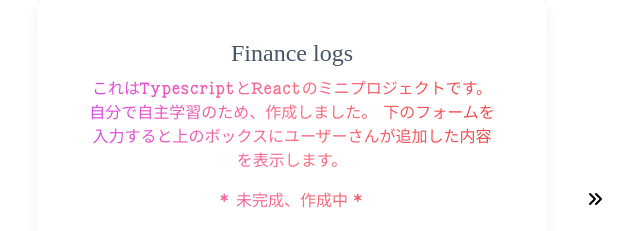
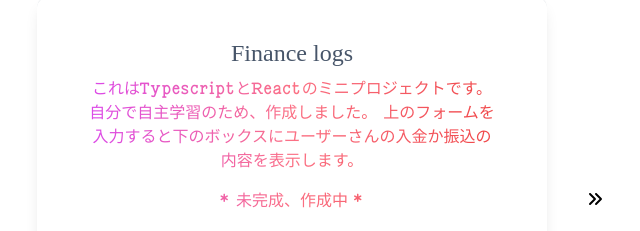
Before and after one commit to Kl0y2u2n8a/my-portfolio-jp, a Next.js app: page /components/projects in a window 1280 px wide. Shown: the part 271-502 px from the top of the page, without its empty margins (348-988 px from the left). Built offline with nearby package versions, Linux system fonts and the light colour scheme; a web font is replaced by a local one.

Commit message:
update project

```diff
--- a/pages/components/projects.js
+++ b/pages/components/projects.js
@@ -21,7 +21,7 @@
                         <p className="md:max-w-lg p-2 font-rony9 bg-gradient-to-r from-fuchsia-500 dark:from-sky-400 via-rose-400 dark:via-indigo-100 to-red-500 dark:to-red-400  bg-clip-text text-transparent">
                             これはTypescriptとReactのミニプロジェクトです。
                             自分で自主学習のため、作成しました。
-                            下のフォームを入力すると上のボックスにユーザーさんが追加した内容を表示します。
+                            上のフォームを入力すると下のボックスにユーザーさんの入金か振込の内容を表示します。
                             </p>
                         <p className="md:max-w-lg py-2 font-rony9 bg-gradient-to-r from-fuchsia-500 dark:from-sky-400 via-rose-400 dark:via-indigo-100 to-red-500 dark:to-red-400  bg-clip-text text-transparent">* 未完成、作成中 *</p>
 
@@ -32,13 +32,13 @@
                         <button className="mt-3 rounded-lg border border-gray-800 p-1 text-sm text-blue-700 font-burtons
                             bg-gradient-to-r from-blue-400 via-white to-sky-500 hover:from-sky-500 hover:via-white hover:to-blue-400 hover:text-violet-500
                             dark:from-blue-600 dark:to-sky-600 dark:text-white dark:hover:from-sky-600 dark:hover:via-gray-400 dark:hover:to-blue-600">
-                            <a href="https://github.com/Kl0y2u2n8a/HelloWorld" target="_blank">Resource Code</a>
+                            <a href="https://github.com/Kl0y2u2n8a/financelog" target="_blank">Resource Code</a>
                         </button>
 
                         <button className="mt-3 mx-3 rounded-lg border border-gray-800 p-1 text-sm text-blue-700 font-burtons bg-gradient-to-r
                             from-blue-400 via-white to-sky-500 hover:from-sky-500 hover:via-white hover:to-blue-400 hover:text-violet-500
                             dark:from-blue-600 dark:to-sky-600 dark:text-white dark:hover:from-sky-600 dark:hover:via-gray-400 dark:hover:to-blue-600">
-                                <a href="https://hello-world-qsdmh6h2j-kl0y2u2n8as-projects.vercel.app/" target="_blank">Website</a>
+                                <a href="https://financelog-zeta.vercel.app/" target="_blank">Website</a>
                         </button>
 
                     </div>
```
